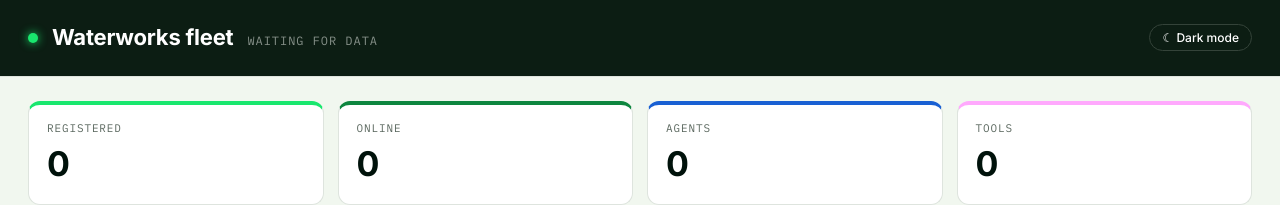
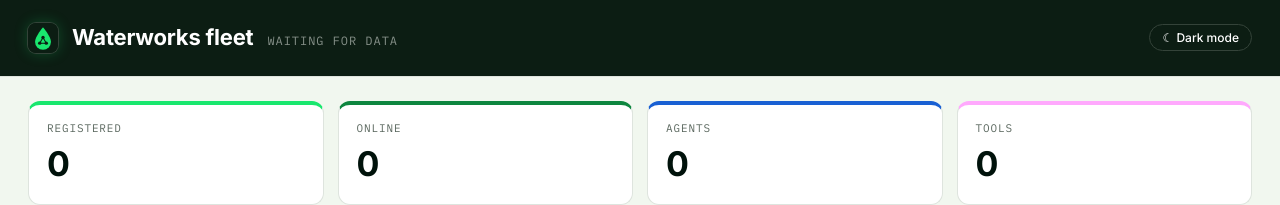
Before and after one commit to shalinkpatel/waterworks, a plain HTML site: page priv/fleet/index.html in a window 1280 px wide. Shown: the top 205 px of the page. Drawn offline with Linux system fonts and the light colour scheme.

Commit message:
Fleet view: icon (favicon + header mark)

```diff
--- a/priv/fleet/index.html
+++ b/priv/fleet/index.html
@@ -3,6 +3,7 @@
 <head>
 <meta charset="utf-8">
 <title>Waterworks fleet</title>
+<link rel="icon" type="image/svg+xml" href="/fleet/icon.svg">
 <link rel="stylesheet" href="https://fonts.googleapis.com/css2?family=Inter:wght@400;500;600;700&family=IBM+Plex+Mono:wght@400;500&display=swap">
 <style>
   /* Baseten design system tokens (basevibe colors_and_type.css), mapped to light and dark themes. */
@@ -23,7 +24,8 @@
   body { margin: 0; font: 14px/1.45 Inter, system-ui, sans-serif; color: var(--text); background: var(--bg); transition: background .2s, color .2s; }
   header { background: var(--header); color: #fff; padding: 22px 28px; display: flex; align-items: baseline; gap: 14px; border-bottom: 1px solid var(--border); }
   header h1 { margin: 0; font-size: 22px; font-weight: 700; letter-spacing: -0.01em; }
-  header .dot { width: 10px; height: 10px; border-radius: 50%; background: var(--live); box-shadow: 0 0 10px var(--live); align-self: center; }
+  header .logo { display: flex; align-self: center; }
+  header .logo svg { border-radius: 8px; box-shadow: 0 0 0 1px #344339, 0 0 14px rgba(25, 231, 110, .25); }
   header .sub { font: 12px "IBM Plex Mono", monospace; color: #869089; text-transform: uppercase; letter-spacing: 0.08em; }
   #theme { margin-left: auto; align-self: center; border: 1px solid #344339; background: transparent; color: #fff; border-radius: 999px;
            padding: 5px 12px; font: 500 12px Inter, sans-serif; cursor: pointer; }
@@ -104,7 +106,7 @@
 </style>
 </head>
 <body>
-<header><span class="dot"></span><h1>Waterworks fleet</h1><span class="sub" id="updated"></span><button id="theme" type="button"></button></header>
+<header><span class="logo" aria-hidden="true"><svg width="30" height="30" xmlns="http://www.w3.org/2000/svg" viewBox="0 0 64 64"><rect width="64" height="64" rx="14" fill="#0c1d13"/><path d="M32 9C32 9 15 29 15 40a17 17 0 0 0 34 0C49 29 32 9 32 9Z" fill="#19e76e"/><path d="M25 43 32 31 39 43Z" fill="none" stroke="#0c1d13" stroke-width="2.2" stroke-linejoin="round"/><g fill="#0c1d13"><circle cx="32" cy="31" r="3.6"/><circle cx="25" cy="43" r="3.6"/><circle cx="39" cy="43" r="3.6"/></g></svg></span><h1>Waterworks fleet</h1><span class="sub" id="updated"></span><button id="theme" type="button"></button></header>
 <main>
   <section class="stats" id="stats"></section>
   <section class="card">
```
Also changed, not shown: priv/fleet/icon.svg (added), 1 other file.
